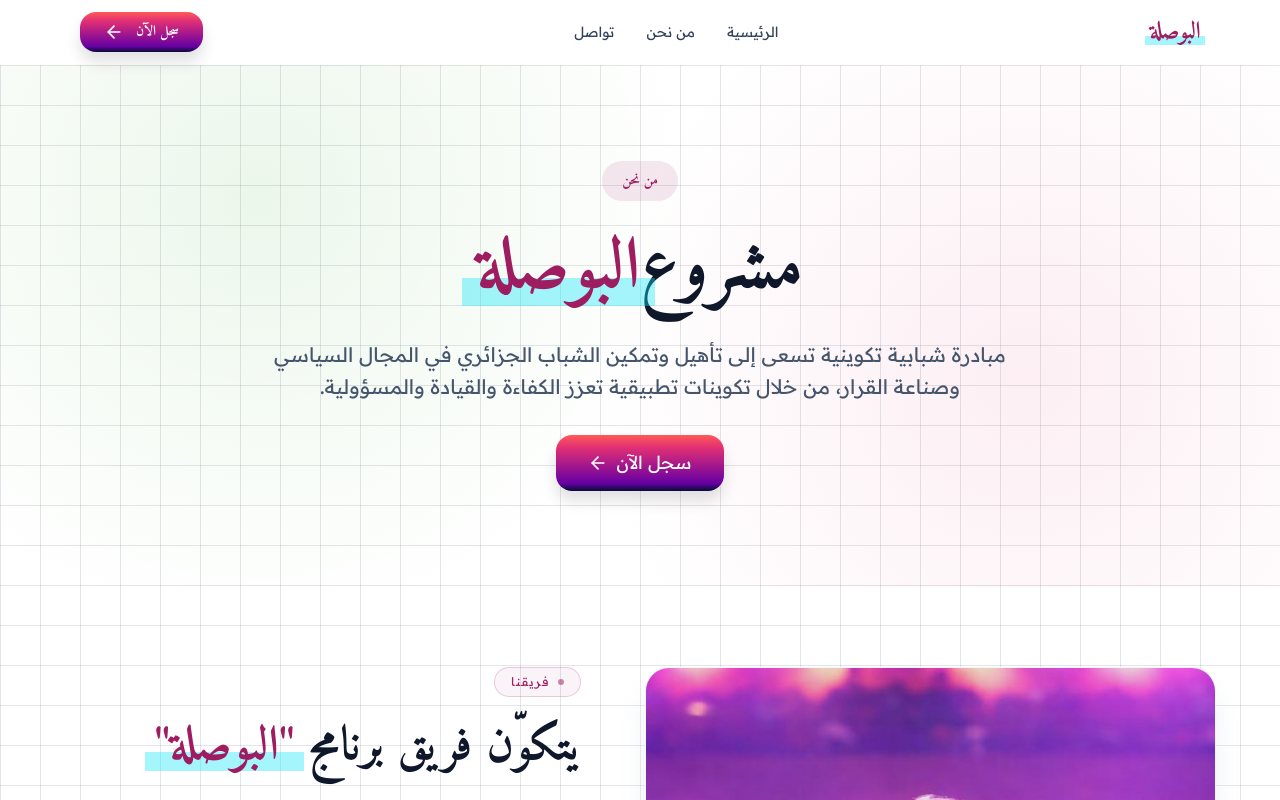
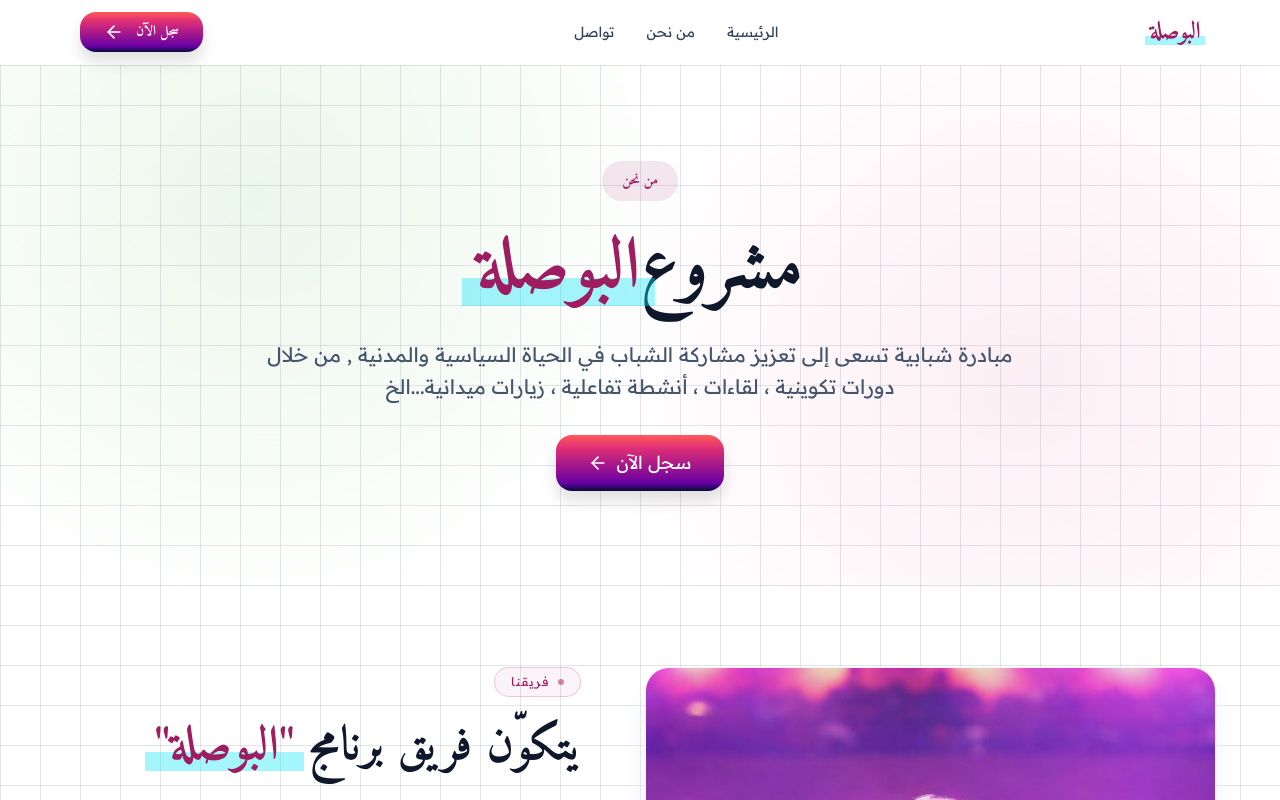
Before and after one commit to Noufel-sf/ILyas-website-, a Next.js app: page /about in a window 1280 px wide. Shown: the top 800 px of the page. Built offline with nearby package versions, Linux system fonts and the light colour scheme.

Commit message:
fix the about us text

```diff
--- a/app/about/page.tsx
+++ b/app/about/page.tsx
@@ -31,9 +31,7 @@ export default function AboutPage() {
           </h1>
 
           <p className="mx-auto mb-8 max-w-3xl text-lg leading-8 text-slate-600 sm:text-xl">
-            مبادرة شبابية تكوينية تسعى إلى تأهيل وتمكين الشباب الجزائري في
-            المجال السياسي وصناعة القرار، من خلال تكوينات تطبيقية تعزز الكفاءة
-            والقيادة والمسؤولية.
+مبادرة شبابية تسعى إلى تعزيز مشاركة الشباب في الحياة السياسية والمدنية , من خلال دورات تكوينية ، لقاءات ، أنشطة تفاعلية ، زيارات ميدانية...الخ
           </p>
 
           <div className="flex flex-col items-center justify-center gap-4 sm:flex-row">
```
